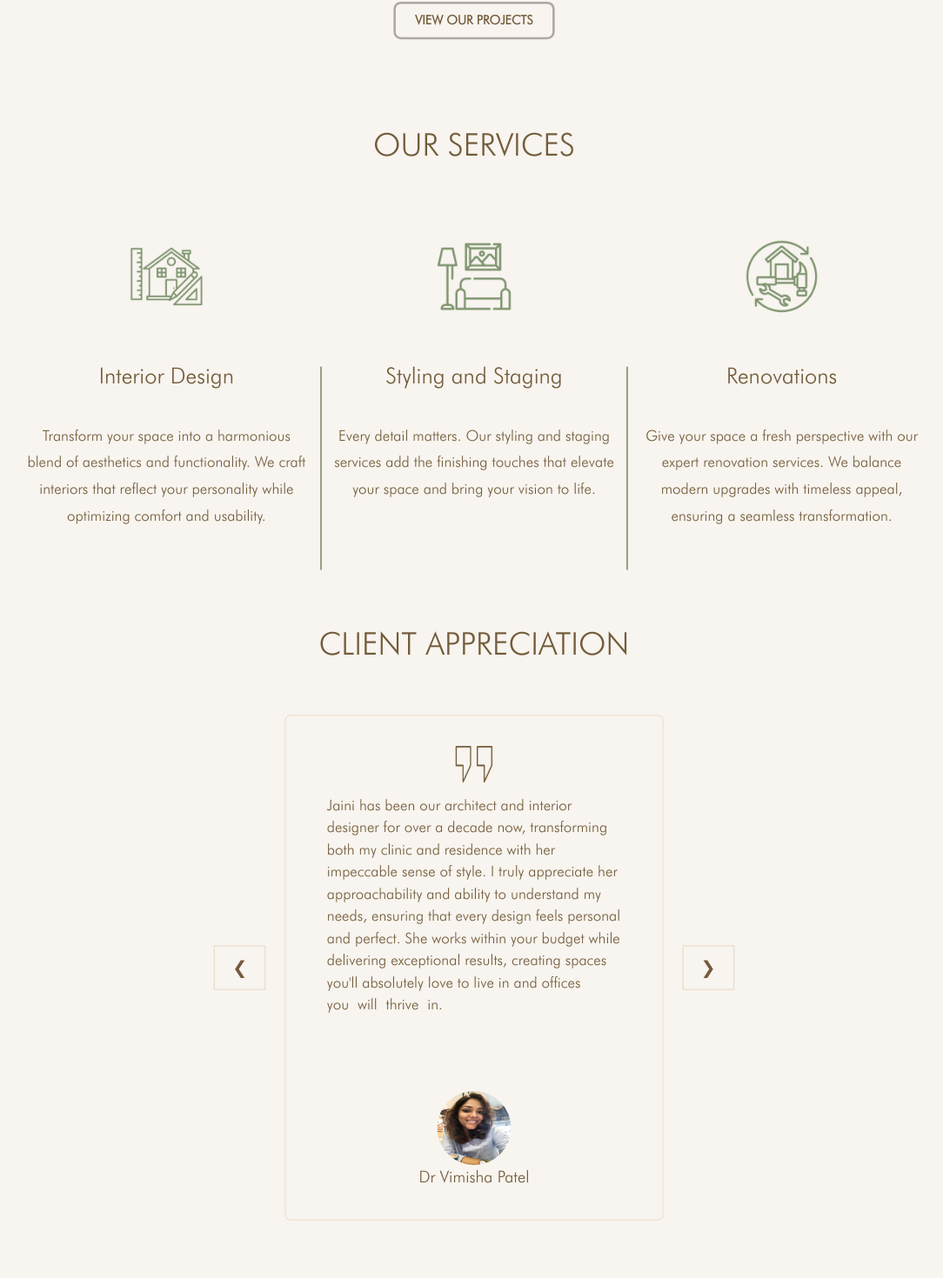
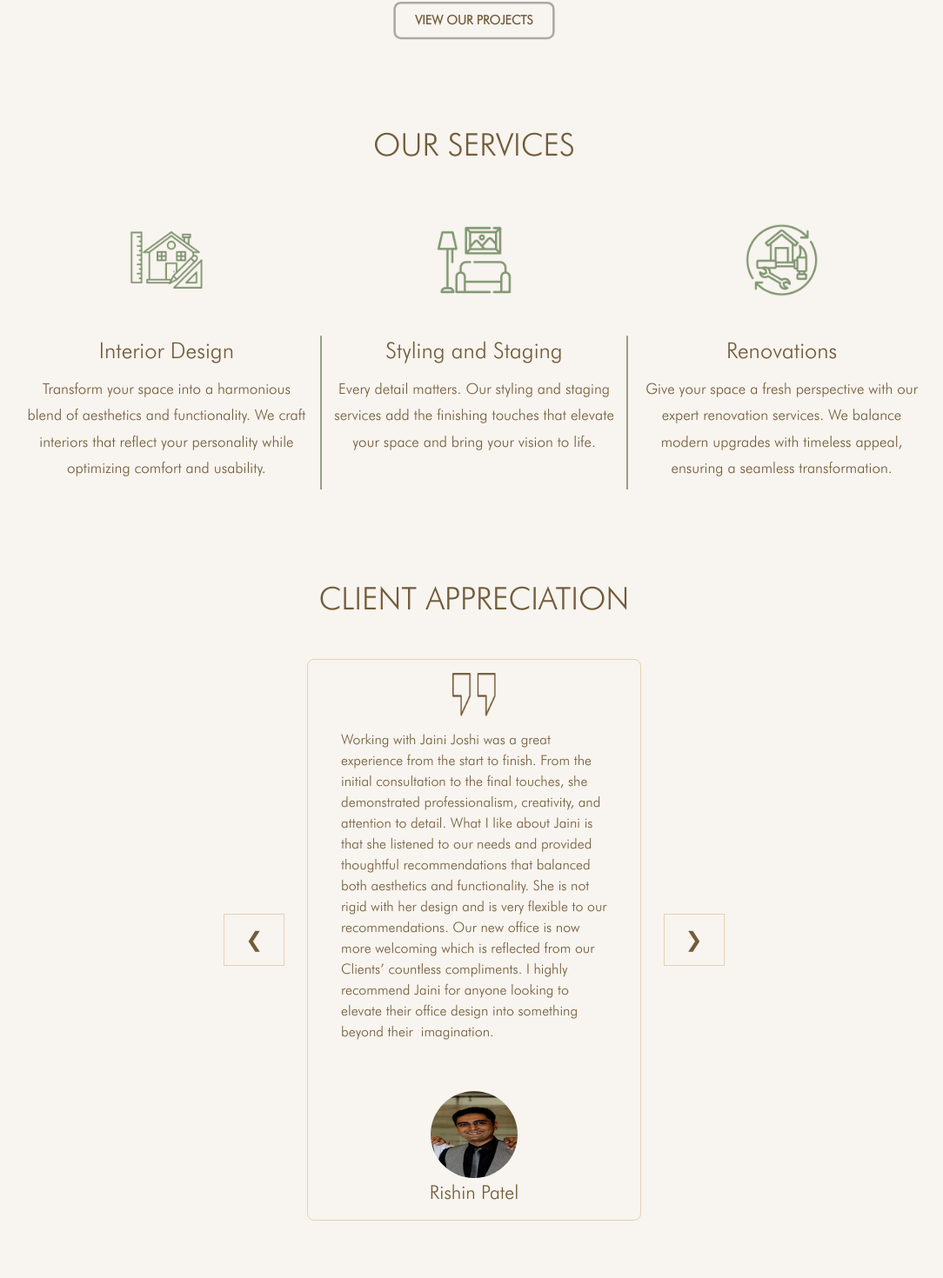
Before and after one commit to SLICKjp/Studio-Nivvani, a React (Vite) app: page / in a window 1280 px wide. Shown: the part 2598-4068 px from the top of the page at 87% size, without its empty margins (95-1179 px from the left). Built offline with nearby package versions, Linux system fonts and the light colour scheme.

Commit message:
Changes in testimonials section and services section

```diff
--- a/src/components/HeroService/Services.jsx
+++ b/src/components/HeroService/Services.jsx
@@ -28,7 +28,15 @@ let length = heroserviceData.length;
 
 const Services = () => {
 	return (
-		<div>
+		<div
+			style={{
+				display: "flex",
+				flexDirection: "column",
+				justifyContent: "space-evenly",
+				alignContent: "center",
+				marginBottom: "3rem",
+			}}
+		>
 			<div className="sectionHeader">OUR SERVICES</div>
 			<div className="hero-services-container">
 				{heroserviceData.map((service, index) => (
--- a/src/components/HeroService/service.css
+++ b/src/components/HeroService/service.css
@@ -2,7 +2,7 @@
 {
     display: flex;
     justify-content:space-evenly;
-    height: 500px;
+    height: 400px;
     width: 100%;
     position: relative;
     transform: scale(85%);
@@ -11,13 +11,13 @@
 {
     height: 100px;
     width: 100px;
-    margin: auto;
+    margin: 2.5rem auto;
 }
 
 .hero-service-heading
 {
     font-size: 30px;
-    height: 15%;
+    height: 12%;
     text-align: center;
     margin: 10px 0;
     color: #725C3A;
@@ -34,13 +34,13 @@
 .service-container{
     display: flex;
     flex-direction: column;
-    justify-content: center;
+    justify-content: flex-end;
     width: 30%;
 
 }
 
 .divider{
-    height: 55%;
+    height: 52%;
     width: 2px;
     margin: 0 0.5%;
     background-color: #869174;
@@ -73,6 +73,5 @@
     align-items: center;
     color: #725C3A;
     font-size: 36px;
-
         /* height: 5%; */
 }
--- a/src/components/Testimonials/Testimonial.jsx
+++ b/src/components/Testimonials/Testimonial.jsx
@@ -70,10 +70,10 @@ const Testimonial = () => {
 		setCurrentIndex((prev) => (prev - 1 + cards.length) % cards.length);
 	};
 
-	useEffect(() => {
-		const autoSlide = setInterval(handleNext, 5000);
-		return () => clearInterval(autoSlide);
-	}, []);
+	// useEffect(() => {
+	// 	const autoSlide = setInterval(handleNext, 5000);
+	// 	return () => clearInterval(autoSlide);
+	// }, []);
 
 	return (
 		<>
--- a/src/components/Testimonials/testimonial.css
+++ b/src/components/Testimonials/testimonial.css
@@ -1,11 +1,11 @@
 .testimonial-container{
-    height: 90vh;
+    height: 85vh;
     display: flex;
     flex-direction: row;
     justify-content: center;
     align-items: center;
     color: #725C3A;
-    transform: scale(85%);
+    /* transform: scale(85%); */
 }
 
 .testimonial{
@@ -13,7 +13,7 @@
     width: 100%;
     font-size: 20px;
     border-radius: 8px;
-    padding: 2%;
+    padding: 1% 1.5%;
     border: 1px solid #E5D2B8;
     display: flex;
     flex-direction: column;
@@ -25,7 +25,7 @@
     color: #725C3A;
     font-size: 36px;
     text-align: center;
-    height: 5%;
+    height: 5vh;
 }
 
 .testimonial-btn{
@@ -59,18 +59,20 @@
 
 .testimonial-text{
     margin: 15px;
+    font-size: 16px;
 }
 
 .testimonial-section{
     height: 100vh;
     display: flex;
     flex-direction: column;
-    justify-content: center;
+    justify-content: space-around;
     align-items: center;
+    margin-bottom: 3rem;
 }
 
 .testimonial-slider-wrapper{
-    width: 40%;
+    width: 30%;
     height: 95%;
     overflow: hidden;
     /* position: relative; */
@@ -83,3 +85,12 @@
     transition: transform 1s ease-in-out;
     /* padding: auto; */
 }
+
+@media only screen and (min-width: 1920px) {
+    .testimonial-container{
+        height: 80vh;
+    }
+    .testimonial-text{
+        font-size: 20px;
+    }
+}
```
